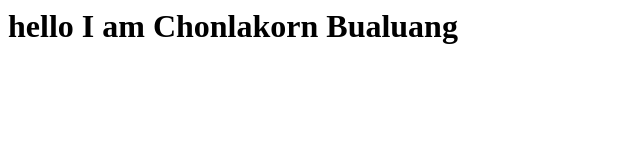
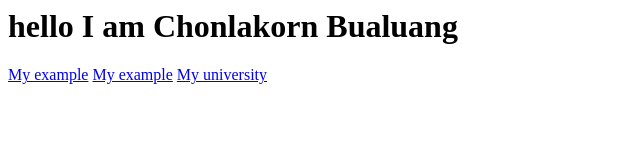
Before and after one commit to chonlakornb/chonlakornb.github.io, a plain HTML site: page index.html in a window 1280 px wide. Shown: the whole page, without its empty margins (0-640 px from the left). Drawn offline with Linux system fonts and the light colour scheme.

Commit message:
Update index.html

```diff
--- a/index.html
+++ b/index.html
@@ -1 +1,4 @@
 <h1>hello I am Chonlakorn Bualuang</h1>
+<a href='./Example'>My example</a>
+<a href='https://chonlakornb.github.io/Example'>My example</a>
+<a href='https://spu.ac.th'>My university</a>
```
